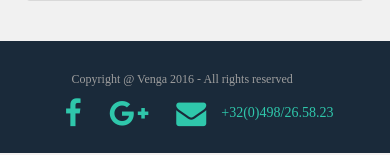
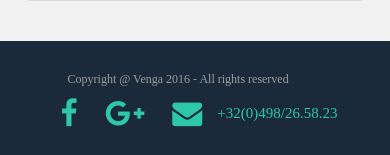
Before and after one commit to AlexTombeur/Venga, a Rails app: page /trainers in a window 390 px wide. Shown: the part 5206-5361 px from the top of the page. Run offline with Rails 7, Linux system fonts and the light colour scheme; style sheets or scripts are compiled from the project's sources; some libraries are stand-ins or nearby versions.

```diff
--- a/app/assets/stylesheets/pages/_home.scss
+++ b/app/assets/stylesheets/pages/_home.scss
@@ -235,6 +235,10 @@ element.style {
   .find-btn {
     width: 100%;
     display: inline;
+  }
+  .footer .col-md-12 {
+    max-width: 315px;
+    font-size: 15px;
   }
 }
 
```
